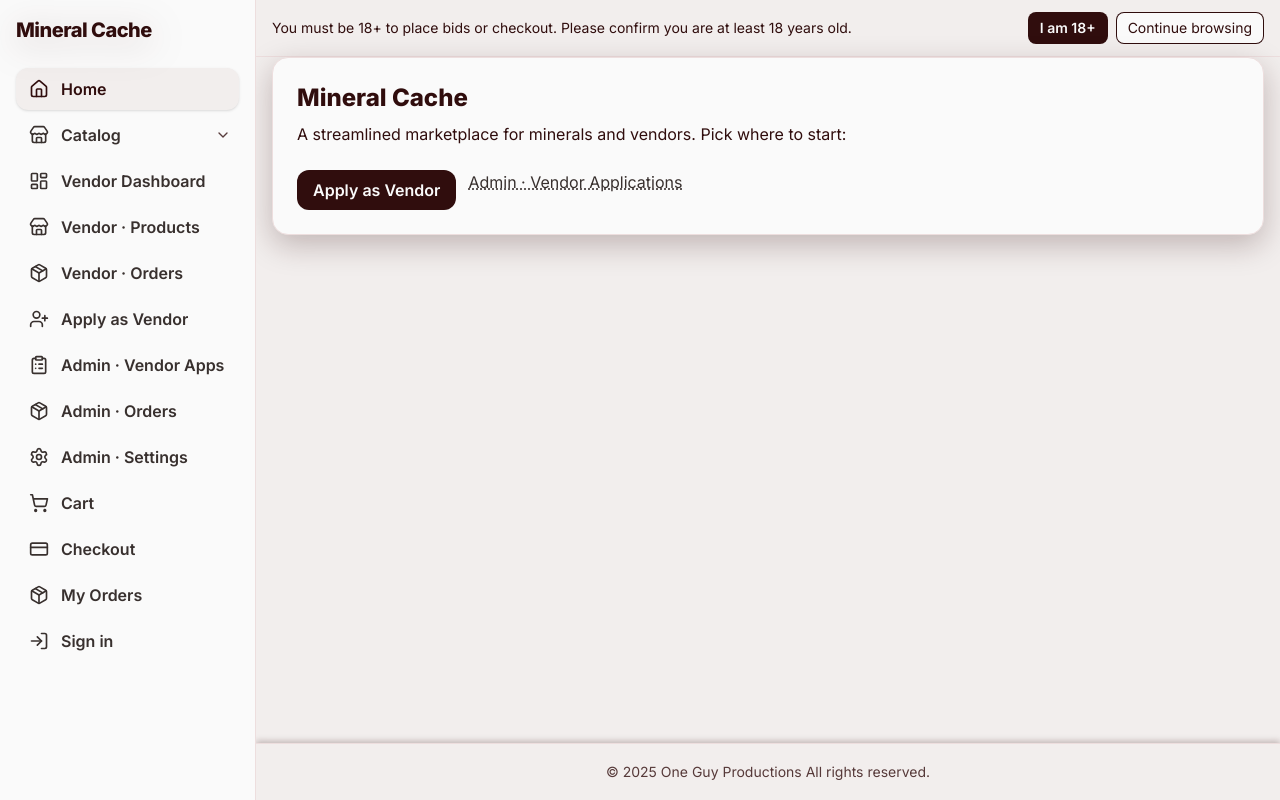
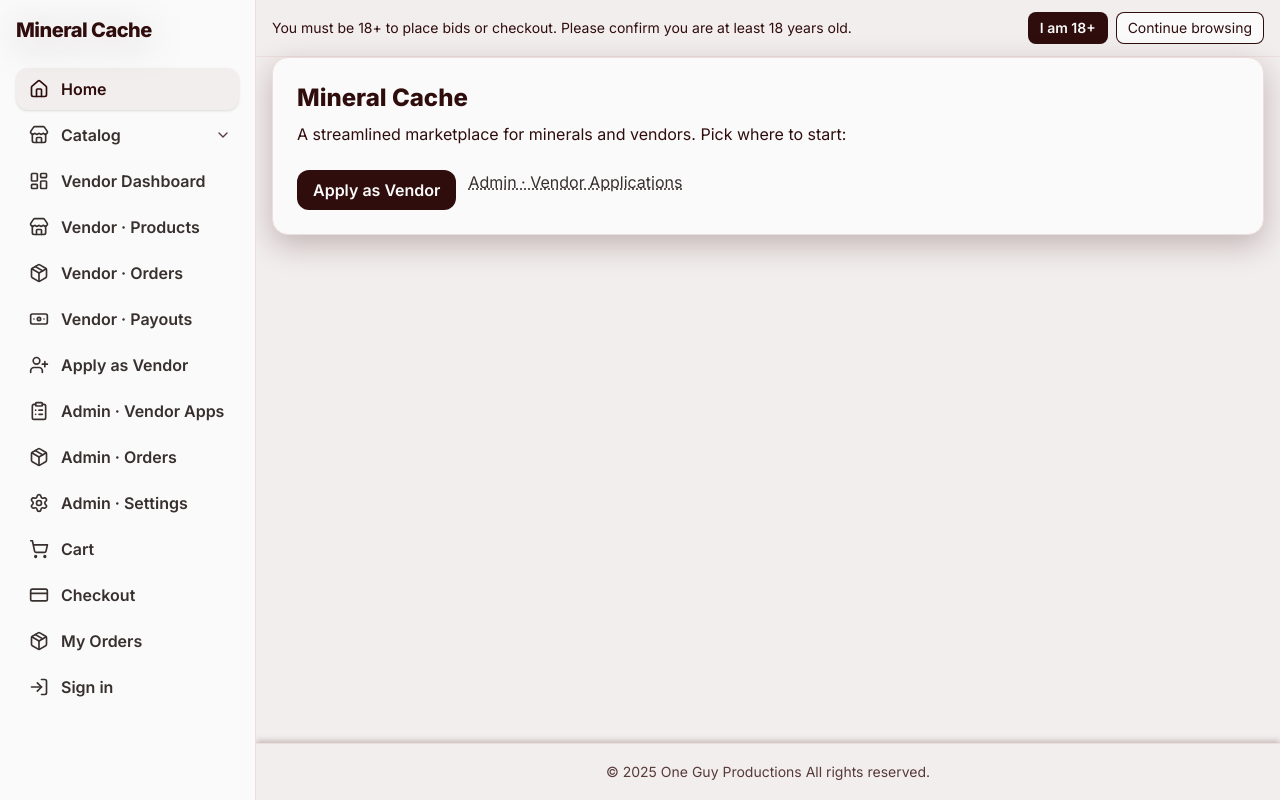
Before and after one commit to nathangreen1632/MineralCache, a React (Vite) app in the folder Client/: page / in a window 1280 px wide. Built offline with nearby package versions, Linux system fonts and the light colour scheme; no server answers.

Commit message:
feat(client): add Vendor Payouts link to Navbar
- Added `Vendor Payouts` link with `Banknote` icon to the Sidebar Navigation.
- Improves vendor access to payouts functionality directly from the Navbar.

```diff
--- a/Client/src/common/Navbar.tsx
+++ b/Client/src/common/Navbar.tsx
@@ -1,4 +1,3 @@
-// Client/src/components/Navbar.tsx
 import React, { useEffect, useMemo, useState } from 'react';
 import { Link, NavLink, useLocation } from 'react-router-dom';
 import {
@@ -14,6 +13,7 @@ import {
   LogIn, // ✅ added
   Package, // ✅ My Orders + Vendor Orders icon
   Settings, // ✅ Admin Settings icon
+  Banknote, // ✅ NEW: Vendor Payouts icon
 } from 'lucide-react';
 import { useAuthStore } from '../stores/useAuthStore'; // ✅ added
 
@@ -129,10 +129,11 @@ export default function Navbar(): React.ReactElement {
           <SideNavLink to="/products/new" label="New Product" Icon={PlusCircle} />
         </NavGroup>
 
-        {/* Vendor tools (temporary direct links for quick access) */}
+        {/* Vendor tools */}
         <SideNavLink to="/vendor/dashboard" label="Vendor Dashboard" Icon={LayoutDashboard} />
         <SideNavLink to="/vendor/products" label="Vendor · Products" Icon={Store} />
         <SideNavLink to="/vendor/orders" label="Vendor · Orders" Icon={Package} />
+        <SideNavLink to="/vendor/payouts" label="Vendor · Payouts" Icon={Banknote} /> {/* ✅ NEW */}
         <SideNavLink to="/vendor/apply" label="Apply as Vendor" Icon={UserPlus} />
 
         {/* Admin */}
```
